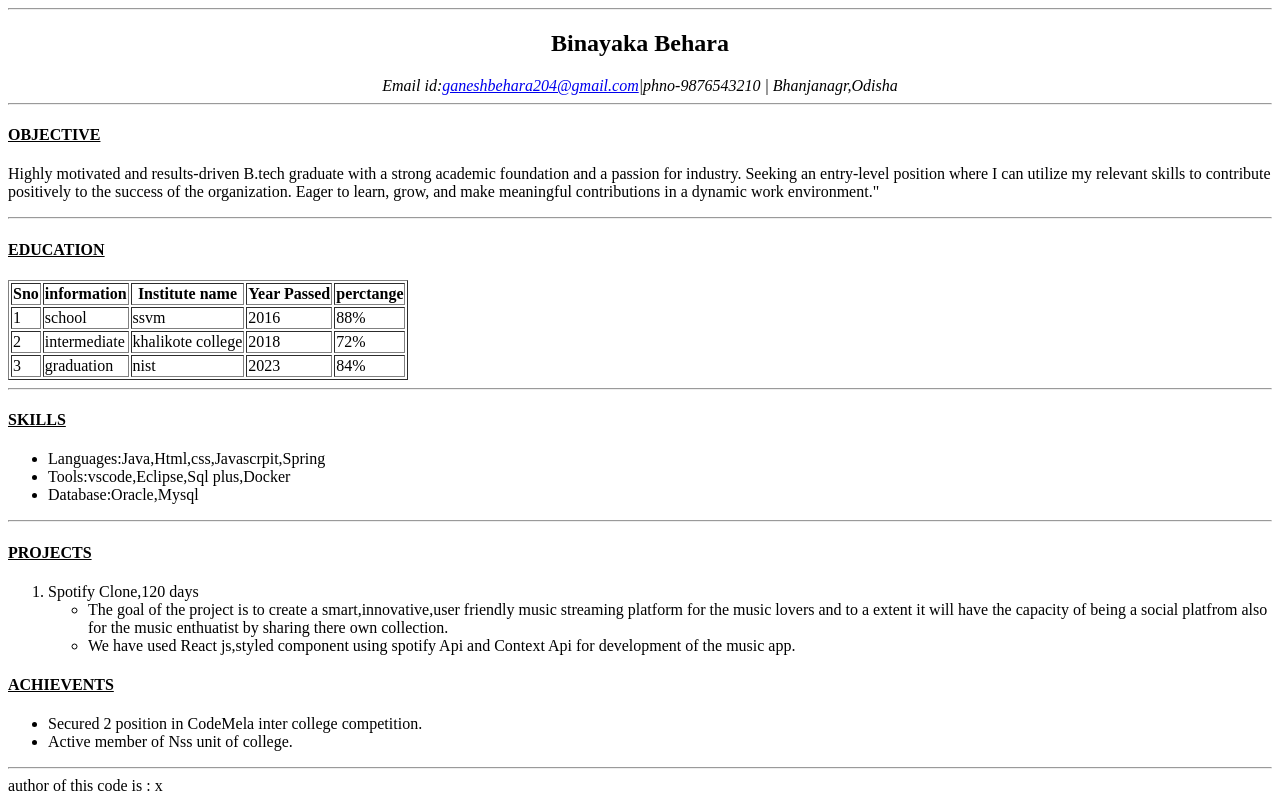
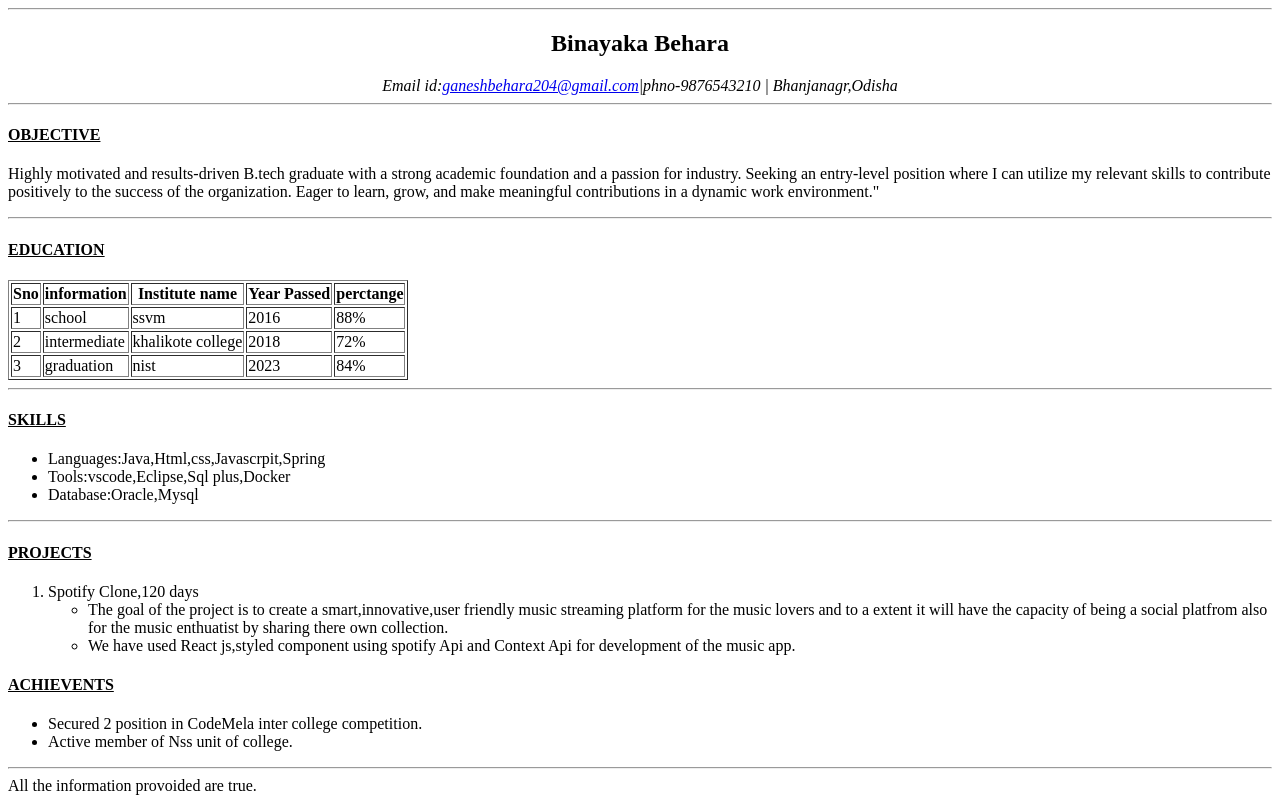
Before and after one commit to BinayakaB/binayakab.github.io, a plain HTML site: page resume.html in a window 1280 px wide. Drawn offline with Linux system fonts and the light colour scheme.

Commit message:
Update resume.html

```diff
--- a/resume.html
+++ b/resume.html
@@ -106,7 +106,7 @@
     </main>
 <hr>
 
-    <footer>author of this code is : x</footer>
+    <footer>All the information provoided are true.</footer>
 
 </body>
 </html>
```
